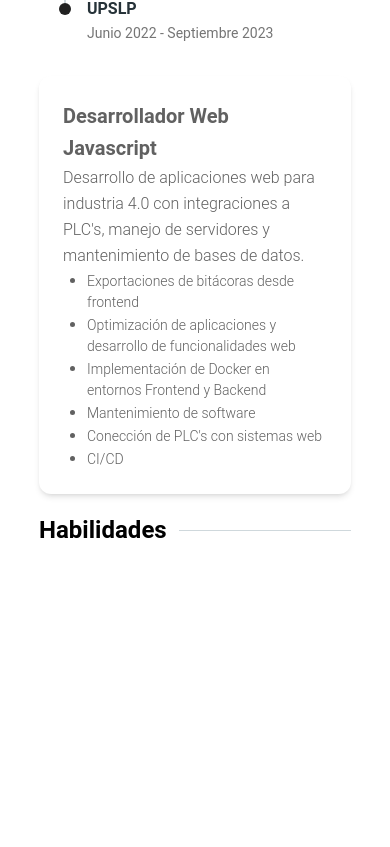
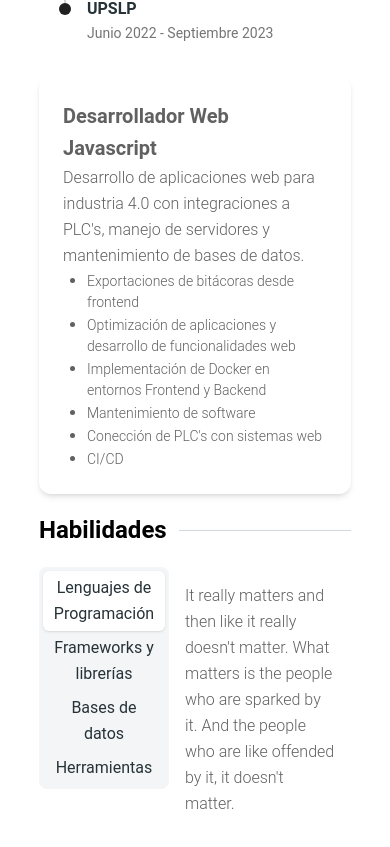
Before and after one commit to DEadMan10sds/Portfolio, a React (Vite) app: page / in a window 390 px wide. Shown: the part 1129-1976 px from the top of the page. Before the commit the page ends 1696 px from the top, so only its background shows below. Built offline with nearby package versions, Linux system fonts and the light colour scheme.

Commit message:
ADD: Skills tabs for mobile and desktop

```diff
--- a/src/App.tsx
+++ b/src/App.tsx
@@ -1,5 +1,6 @@
 import { StickyNavbar, MainInfo, Jobs } from "./components";
 import { Separator } from "./components/Separator";
+import { Skills } from "./components/Skills";
 
 function App() {
   return (
@@ -10,6 +11,7 @@ function App() {
         <Separator title="job_history" />
         <Jobs />
         <Separator title="skills" />
+        <Skills />
       </div>
     </>
   );
--- /dev/null
+++ b/src/components/Skills.tsx
@@ -0,0 +1,74 @@
+import {
+  Tabs,
+  TabsHeader,
+  TabsBody,
+  Tab,
+  TabPanel,
+} from "@material-tailwind/react";
+
+export const TabsContent = () => {
+  const data = [
+    {
+      label: "Lenguajes de Programación",
+      value: "programming_languages",
+      desc: `It really matters and then like it really doesn't matter.
+      What matters is the people who are sparked by it. And the people
+      who are like offended by it, it doesn't matter.`,
+    },
+    {
+      label: "Frameworks y librerías",
+      value: "frameworks",
+      desc: `Because it's about motivating the doers. Because I'm here
+      to follow my dreams and inspire other people to follow their dreams, too.`,
+    },
+    {
+      label: "Bases de datos",
+      value: "databases",
+      desc: `We're not always in the position that we want to be at.
+      We're constantly growing. We're constantly making mistakes. We're
+      constantly trying to express ourselves and actualize our dreams.`,
+    },
+    {
+      label: "Herramientas",
+      value: "tools",
+      desc: `Because it's about motivating the doers. Because I'm here
+      to follow my dreams and inspire other people to follow their dreams, too.`,
+    },
+  ];
+
+  return (
+    <>
+      <TabsHeader>
+        {data.map(({ label, value }) => (
+          <Tab key={value} value={value}>
+            {label}
+          </Tab>
+        ))}
+      </TabsHeader>
+      <TabsBody>
+        {data.map(({ value, desc }) => (
+          <TabPanel key={value} value={value}>
+            {desc}
+          </TabPanel>
+        ))}
+      </TabsBody>
+    </>
+  );
+};
+
+export function Skills() {
+  return (
+    <>
+      <div className="hidden md:inline-flex">
+        <Tabs value="programming_languages">
+          <TabsContent />
+        </Tabs>
+      </div>
+      <div className="md:hidden">
+        <Tabs value="programming_languages" orientation="vertical">
+          <TabsContent />
+        </Tabs>
+      </div>
+    </>
+  );
+}
```
Also changed, not shown: src/components/Jobs.tsx (+3 -11 lines).
